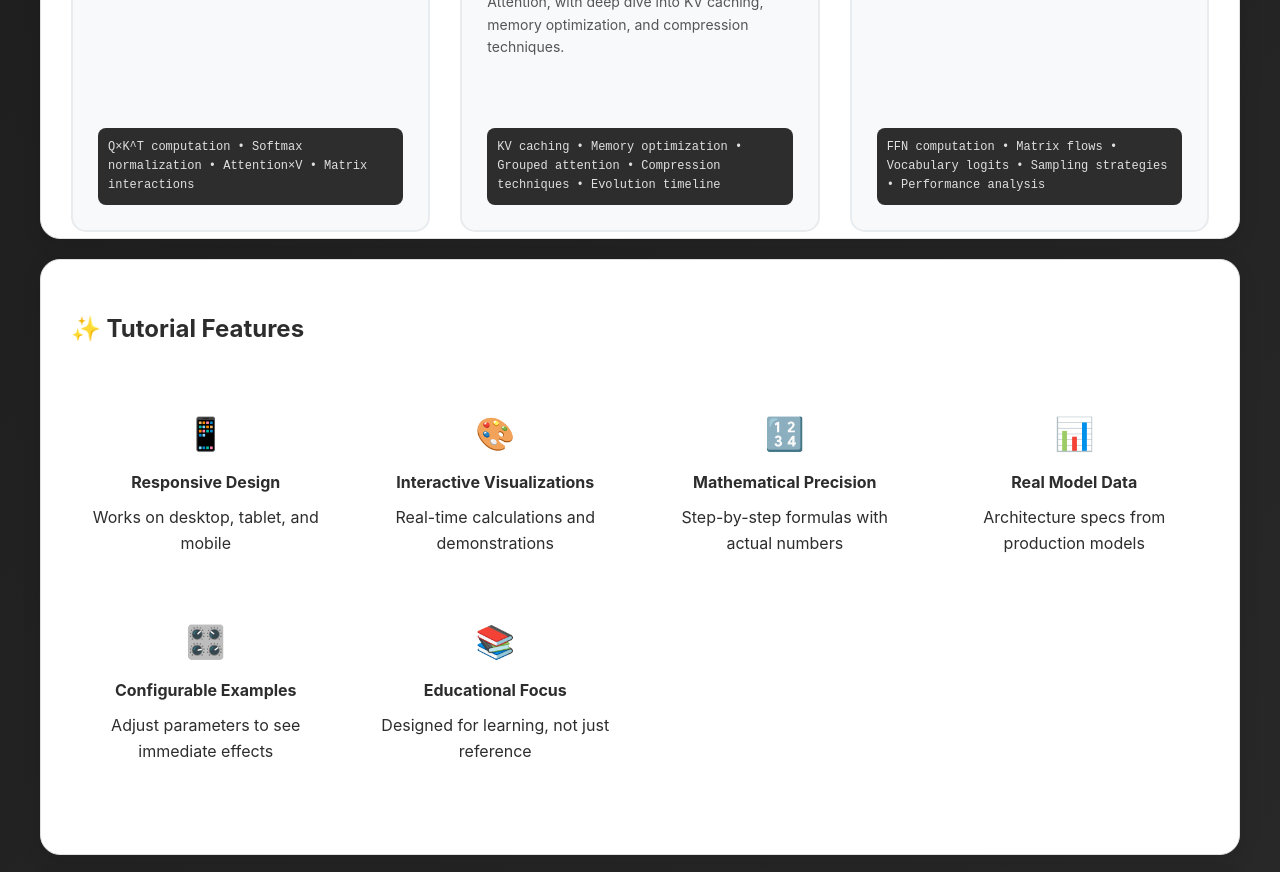
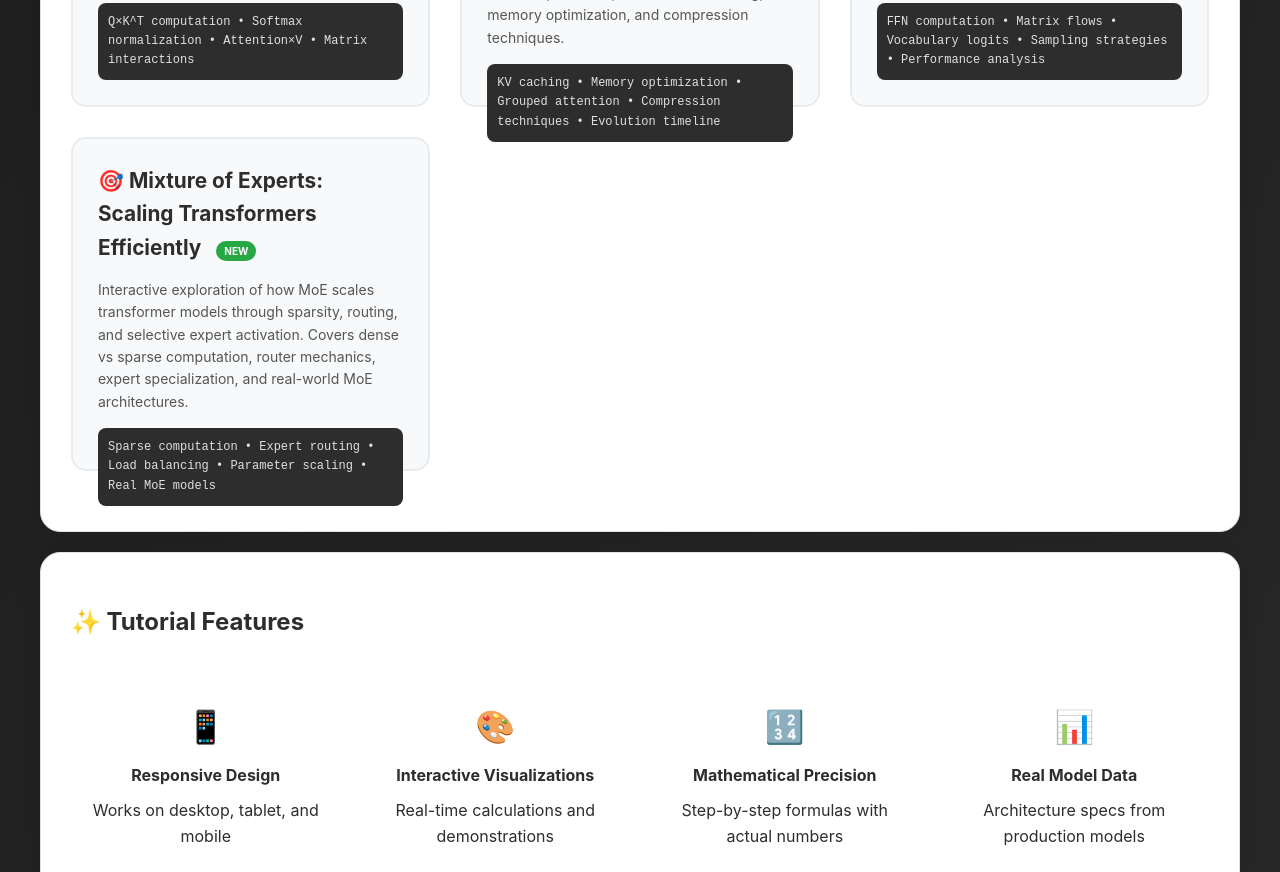
Before and after one commit to profitmonk/visual-ai-tutorials, a plain HTML site: page index.html in a window 1280 px wide. Shown: the part 1180-2052 px from the top of the page. Drawn offline with Linux system fonts and the light colour scheme.

Commit message:
Update index.html with mixture-of-experts.html

```diff
--- a/index.html
+++ b/index.html
@@ -42,7 +42,7 @@
             cursor: pointer;
             display: flex;
             flex-direction: column;
-            height: 100%;
+            height: 280px;
         }
 
         .tutorial-card:hover {
@@ -243,6 +243,18 @@
                     </div>
                 </div>
             </a>
+
+            <a href="mixture-of-experts.html" class="tutorial-link">
+                <div class="tutorial-card">
+                    <div class="tutorial-title">🎯 Mixture of Experts: Scaling Transformers Efficiently <span class="new-badge">New</span></div>
+                    <div class="tutorial-description">
+                        Interactive exploration of how MoE scales transformer models through sparsity, routing, and selective expert activation. Covers dense vs sparse computation, router mechanics, expert specialization, and real-world MoE architectures.
+                    </div>
+                    <div class="tutorial-concepts">
+                        Sparse computation • Expert routing • Load balancing • Parameter scaling • Real MoE models
+                    </div>
+                </div>
+            </a>
         </div>
     </div>
 
@@ -308,6 +320,7 @@
             <li><strong>⚡ Complete Attention Mechanism</strong> - See how Q, K, V work together</li>
             <li><strong>🔄 Attention Mechanisms Evolution</strong> - Learn memory optimization and scaling techniques</li>
             <li><strong>🚀 Text Generation Process</strong> - Complete pipeline from attention to tokens</li>
+            <li><strong>🎯 Mixture of Experts</strong> - Advanced scaling through sparse computation</li>
             <li><strong>📊 Context Length Impact</strong> - Advanced concepts about training vs inference</li>
         </ol>
     </div>
```
